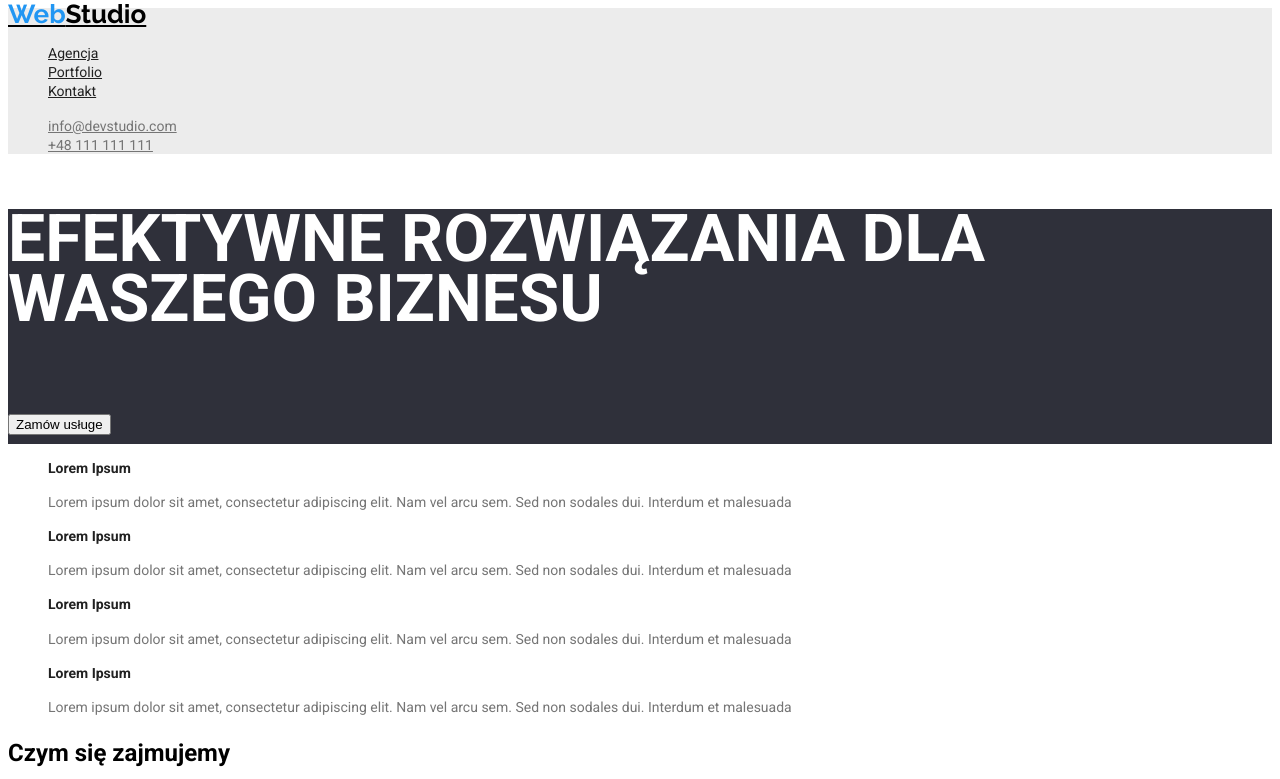
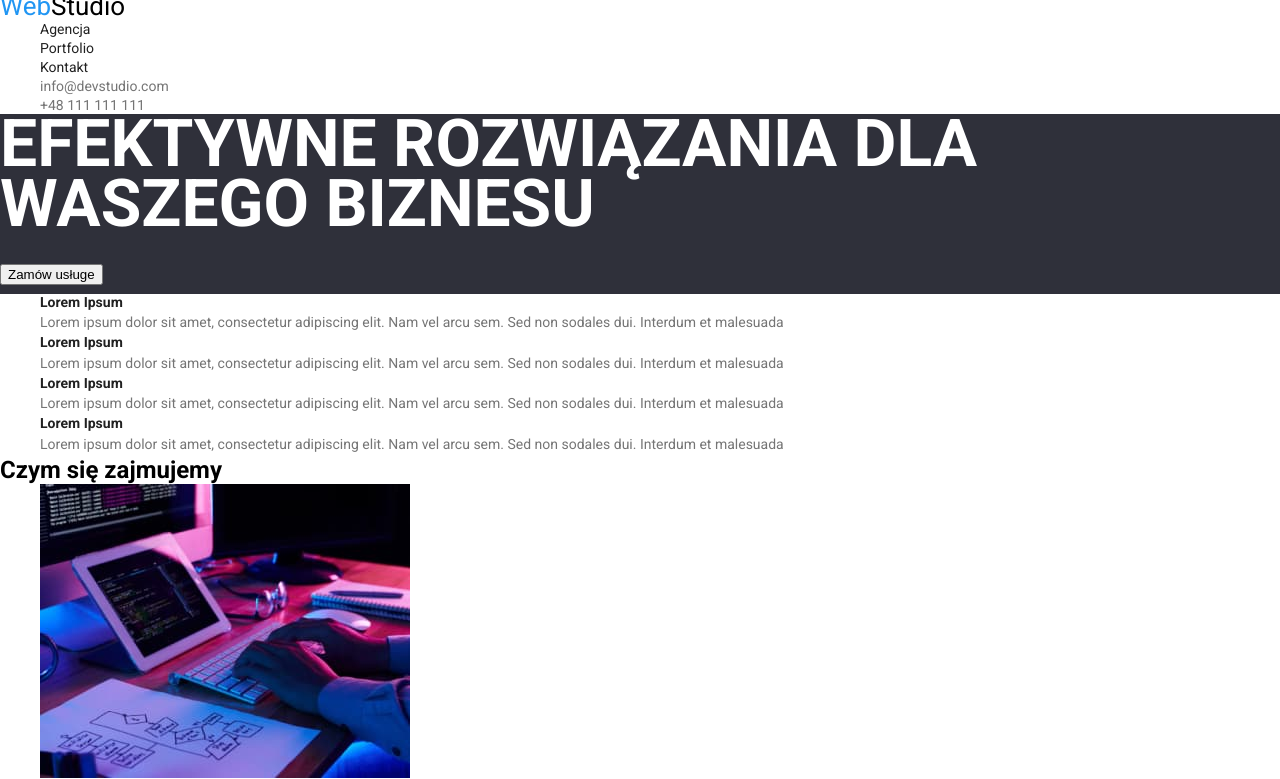
Before and after one commit to michalszupienko/goit-markup-hw-02, a plain HTML site: page index.html in a window 1280 px wide. Shown: the top 779 px of the page. Drawn offline with Linux system fonts and the light colour scheme.

Commit message:
cssstylesnew

```diff
--- a/css/styles.css
+++ b/css/styles.css
@@ -1,84 +1,106 @@
-
+* {
+  margin: 0;
+}
+ul {
+  list-style: none;
+  list-style-type: none;
+}
+a {
+  text-decoration: none;
+}
+button {
+  cursor: pointer;
+}
 
 :root {
-
-  background-page-color: #e5e5e5;
-  brand-color-black: #212112;
-  brand-color-background: #2f303a;
+  --background-page-color: #e5e5e5;
+  --header-background: #ffffff;
+  --main-text-color-black: #212121;
+  --logo-black:#000000;
+  --footer-color-background: #2f303a;
+  --brand-color-blue: #2196f3;
+  --contact-color: #757575;
+  --portfolio-button-crew-color: #f5f4fa;
+  --contact-color-footer: rgba(255, 255, 255, 0.6);
 }
 
 .body {
   font-family: "Roboto", sans-serif;
-  color: var(--brand-color-black);
 }
 .header {
-  background-color: #ececec;
-
+  background-color: var(--header-background);
 }
 .top-menu-link {
-  color: #000;
+  color:var(--logo-black)
+  font-family: Raleway;
+  font-weight: 700px;
+  font-size: 26px;
+  line-height: 1.2px;
+}
+.span-color{
+  color: var(--brand-color-blue);
+}
+.navigation a {
+  color:var(--main-text-color-black);
+  font-weight: 500px;
+  font-size: 14px;
+  line-height: 16.41px;
+}
+.navigation a:hover {
+  color: var(--brand-color-blue);
+}
+
+.contact a {
+  color: var(--contact-color);
+  font-weight: 500px;
+  font-size: 14px;
+  line-height: 16.41px;
+}
+.contact a:hover {
+  color:var(--brand-color-blue);
+}
+
+.main-title {
+  color: var(--header-background);
+  background-color: var(--footer-color-background);
+  font-weight: 900px;
+  font-size: 44px;
+  line-height: 60px;
+}
+
+.description > li > h3 {
+  color: var(--main-text-color-black);
+  font-weight: 700px;
+  font-size: 14px;
+  line-height: 16.41px;
+}
+.description > li > p {
+  color: var(--contact-color);
+  font-weight: 400px;
+  font-size: 14px;
+  line-height: 24px;
+}
+
+.footer {
+  background-color: var(--footer-color-background);
+
+  font-weight: 400px;
+  font-size: 14px;
+  line-height: 24px;
+}
+.bottom-menu-link{
+  color: var(--header-background);
   font-family: Raleway;
   font-weight: 700px;
   font-size: 26px;
   line-height: 1.2px;
 
 }
-.navigation  a {
-  color: #212121;
-  font-weight: 500px;
-  font-size: 14px;
-  line-height: 16.41px;
-}
-.navigation a:hover{
-  color: #2196F3;
+.adress {
+  color: var(--header-background);
 
 }
-
-.contact a {
-  color: #757575;
-  font-weight: 500px;
-  font-size: 14px;
-  line-height: 16.41px;
+.contact-footer{
+  color:var(--contact-color-footer)
 
 }
-.contact a:hover{
-  color: #2196F3;
-}
-
-
-.main-title {
-  color: #ffffff;
-  background-color: #2f303a;
-  font-weight: 900px;
-  font-size: 44px;
-  line-height: 60px;
-}
-.button {
-  cursor: pointer;
-}
-ul {
-  list-style-type: none;
-}
-.description > li > h3 {
-  color: #212121;
-  font-weight: 700px;
-  font-size: 14px;
-  line-height: 16.41px;
-}
-.description > li > p {
-  color: #757575;
-  font-weight: 400px;
-  font-size: 14px;
-  line-height: 24px;
-}
-
-.footer {
-  background-color: #2F303A;
-}
-.adress > li{
-  color:#ffffff;
-  font-weight: 400px;
-  font-size: 14px;
-  line-height: 24px;
-
-}
--- a/index.html
+++ b/index.html
@@ -23,11 +23,18 @@
     <header class="header">
       <nav>
         <a class="top-menu-link" href="/"
-          ><span style="color: #2196f3">Web</span>Studio
+          ><span class="span-color">Web</span>Studio
         </a>
         <ul class="navigation">
           <li><a href="/link">Agencja</a></li>
-          <li><a href="/portfolio.html">Portfolio</a></li>
+          <li>
+            <a
+              href="/portfolio.html"
+              link="portfolio.html
+            "
+              >Portfolio</a
+            >
+          </li>
           <li><a href="/kontakt">Kontakt</a></li>
         </ul>
       </nav>
@@ -173,7 +180,7 @@
       </section>
     </main>
     <footer class="footer">
-      <a href="/">Web<span>Studio</span></a>
+      <a class="bottom-menu-link" href="/"><span class="span-color">Web</span>Studio</a>
       <address>
         <ul>
           <li class="adress">m. Warszawa, Aleje Jerozolimskie 21</li>
```
Also changed, not shown: portfolio.html (+34 -13 lines).
